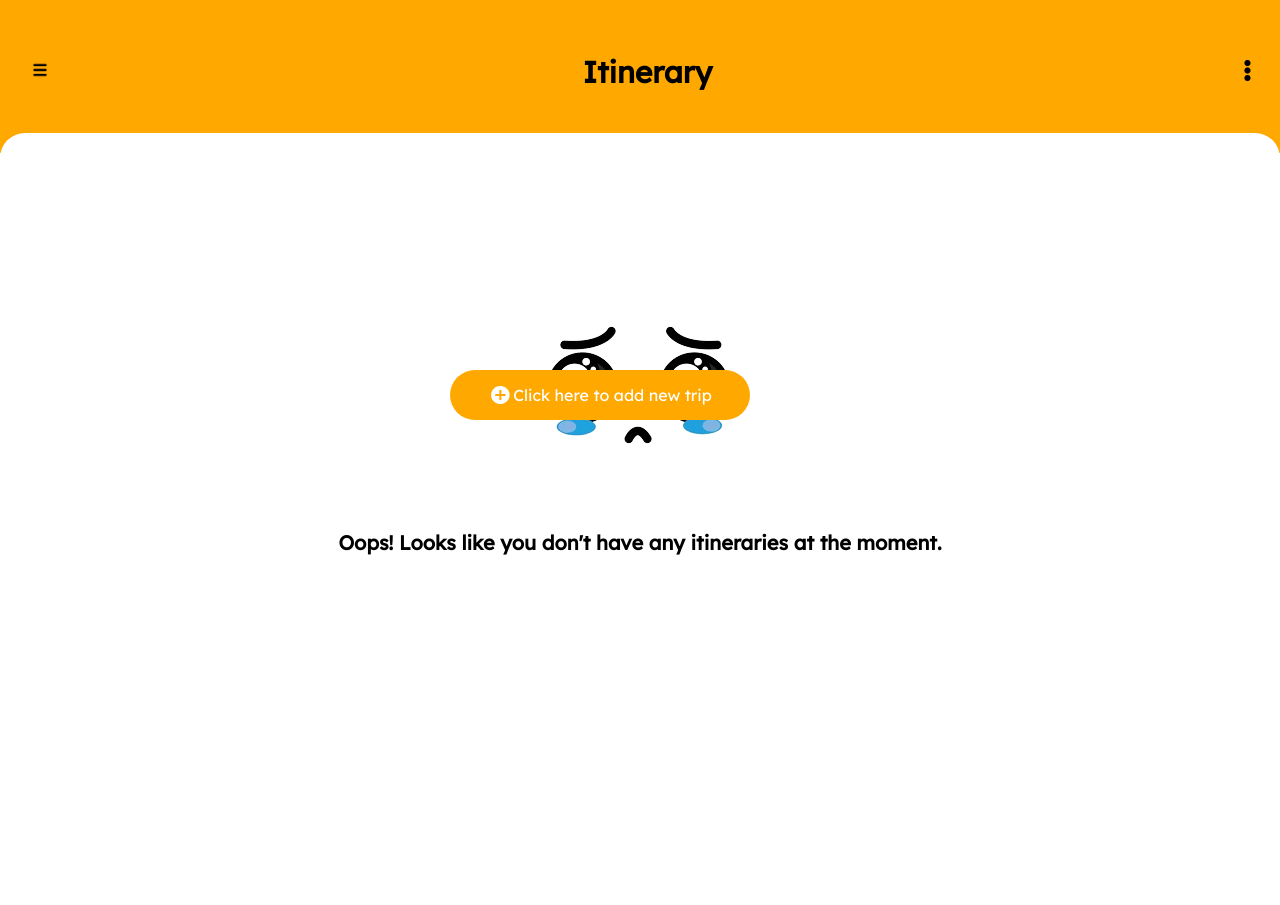
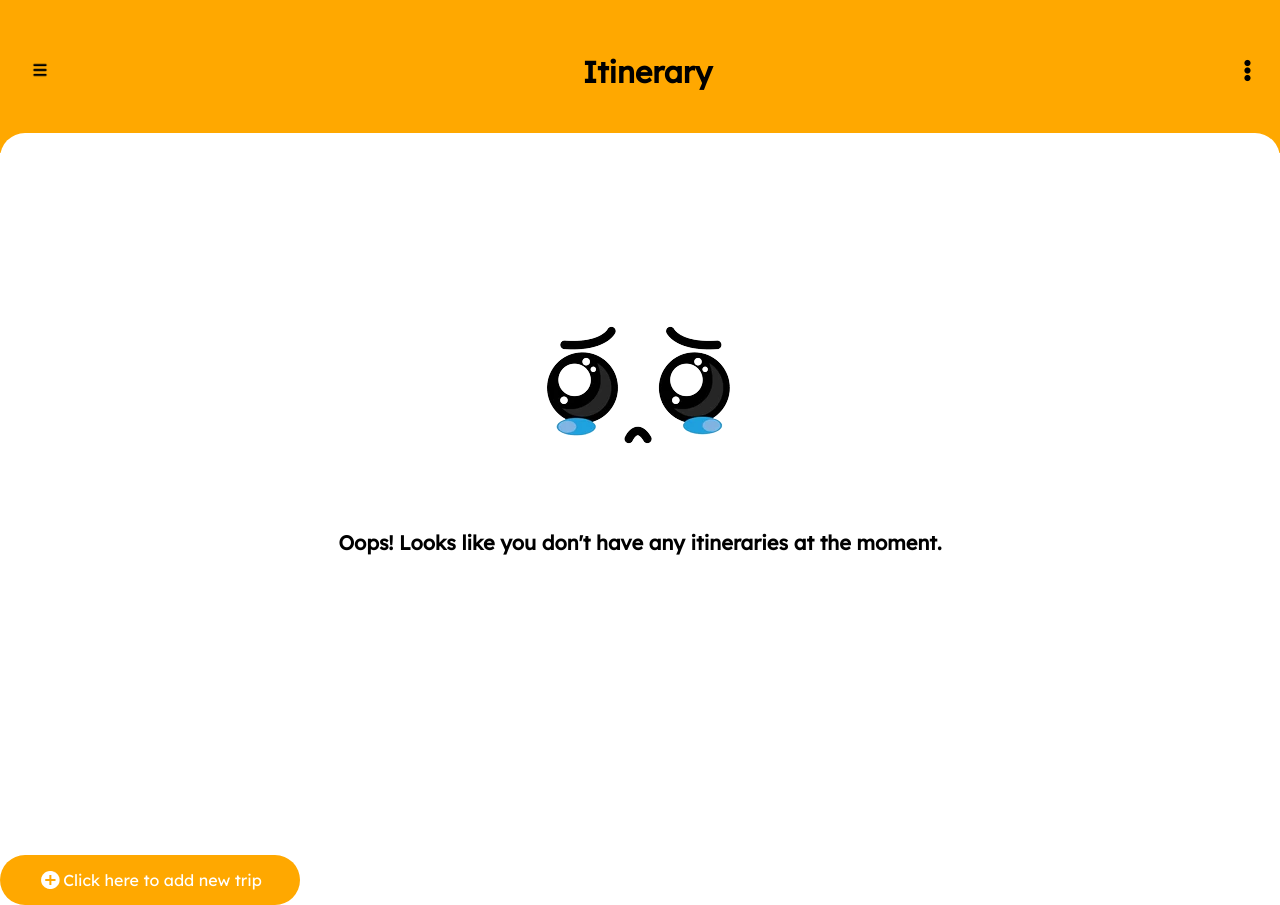
Before and after one commit to mw1163528384/itinereasy-app, a React (Create React App) app in the folder frontend/: page /homePage in a window 1280 px wide. Before the commit the page ends 800 px from the top, so only its background shows below. Built offline with nearby package versions, Linux system fonts and the light colour scheme; no server answers.

Commit message:
add different scenario

```diff
--- a/frontend/src/App.js
+++ b/frontend/src/App.js
@@ -1,5 +1,6 @@
 import React from "react";
 import { BrowserRouter, Routes, Route } from "react-router-dom";
+import { ScenarioProvider } from "./contexts/ScenarioContext";
 import { NewTrip } from "./pages/NewTrip";
 import { TypeOfTrip } from "./pages/TypeOfTrip";
 import { NewTripDetail } from "./pages/NewTripDetail";
@@ -7,15 +8,14 @@ import { NewTripActivities } from "./pages/NewTripActivities";
 import { NewTripFood } from "./pages/NewTripFood";
 import { NewTripGenerate } from "./pages/NewTripGenerate";
 import { HomePage } from "./pages/HomePage";
-import { ItineraryPage } from "./pages/testingchar";
 import { LoginPage } from "./pages/LoginPage";
 import { WelcomePage } from "./pages/WelcomePage";
 
 function App() {
   return(
+    <ScenarioProvider>
       <BrowserRouter>
         <Routes>
-        <Route path="testing" element={<ItineraryPage/>}></Route>
           <Route path="homePage" element={<HomePage/>}></Route>
           <Route path="newTrip" element={<NewTrip/>}></Route>
           <Route path="tripType" element={<TypeOfTrip/>}></Route>
@@ -27,6 +27,7 @@ function App() {
           <Route path="welcomePage" element={<WelcomePage/>}></Route>
         </Routes>
       </BrowserRouter>
+    </ScenarioProvider>
   );
 }
 
--- a/frontend/src/components/AddTripButton.jsx
+++ b/frontend/src/components/AddTripButton.jsx
@@ -1,6 +1,7 @@
 import React from 'react';
 import { useNavigate } from 'react-router-dom';
 import add_ring from '../assets/images/add_ring_fill.png';
+import '../styles/AddTripButton.css';
 
 
 function AddTripButton() {
--- /dev/null
+++ b/frontend/src/contexts/ScenarioContext.js
@@ -0,0 +1,22 @@
+import React, { createContext, useContext, useState } from 'react';
+
+const ScenarioContext = createContext();
+
+export const useScenario = () => {
+    return useContext(ScenarioContext);
+}
+
+export const ScenarioProvider = ({ children }) => {
+    const [scenarioNumber, setScenarioNumber] = useState(null);
+
+    const value = {
+        scenarioNumber,
+        setScenarioNumber,
+    };
+
+    return (
+        <ScenarioContext.Provider value={value}>
+            {children}
+        </ScenarioContext.Provider>
+    );
+}
--- a/frontend/src/pages/HomePage.jsx
+++ b/frontend/src/pages/HomePage.jsx
@@ -11,21 +11,20 @@ import { HomePageHeader } from '../components/HomePageHeader';
 import { EventDetail } from '../components/EventDetail';
 import { EventEdit } from '../components/EventDetailEdit';
 import { EventBox } from '../components/EventBox';
-import { useLocation } from 'react-router-dom';
+import { useScenario } from '../contexts/ScenarioContext';
 
 
 const HomePage = () => {
     const [generatedItinerary,setGenerateditinerary] = useState(null);
-    const { state } = useLocation();
-    const scenarioNumber = state?.scenarioNumber || null;
+    const { scenarioNumber } = useScenario();
     const [events, setEvents] = useState([]);
+    const [scenarioStartDate, setScenarioStartDate] = useState(new Date());
     const [isEventDetailOpen, setEventDetailOpen] = useState(false);
     const [isEventDetailEditOpen, setEventDetailEditOpen] = useState(false);
     const [selectedEvent, setSelectedEvent] = useState(null);
     const [isLoading, setIsLoading] = useState(true);
     const [pageToggle, setpageToggle] = useState(false);
     const localizer = momentLocalizer(moment);
-
 
 
     const fetchData = () => {
@@ -41,6 +40,12 @@ const HomePage = () => {
             .then((generatedItinerary) => {
                 console.log('Itinerary Data:', generatedItinerary);
                 setGenerateditinerary(generatedItinerary);
+                let allDates = [];
+                for(let scenario of generatedItinerary){
+                    allDates = [...allDates, ...Object.keys(scenario)];
+                }
+                allDates.sort();
+                setScenarioStartDate(new Date(allDates[0].split("-").reverse().join("-")));
             })
             .catch((error) => {
                 setIsLoading(false);
@@ -94,8 +99,8 @@ const HomePage = () => {
                                     console.log('End time init:', parseInt(endHours),endMinutes);
 
                                     // Adjust hours based on AM/PM
-                                    const startHoursAdjusted = startAmPm.toUpperCase() === 'PM' && parseInt(startHours) != 12 ? parseInt(startHours) + 12 : startHours;
-                                    const endHoursAdjusted = endAmPm.toUpperCase() === 'PM' && parseInt(endHours) != 12 ? parseInt(endHours) + 12 : endHours;
+                                    const startHoursAdjusted = startAmPm.toUpperCase() === 'PM' && parseInt(startHours) !== 12 ? parseInt(startHours) + 12 : startHours;
+                                    const endHoursAdjusted = endAmPm.toUpperCase() === 'PM' && parseInt(endHours) !== 12 ? parseInt(endHours) + 12 : endHours;
                                     console.log('Start time:', startHoursAdjusted,startMinutes);
                                     console.log('End time:', endHoursAdjusted,endMinutes);
 
@@ -167,7 +172,6 @@ const HomePage = () => {
     return (
         <div>
             <HomePageHeader />
-
             {isLoading ? (
                 <div>Fetching itinerary data...</div> // Display loading message while data is being fetched
             ) : pageToggle? (
@@ -185,6 +189,7 @@ const HomePage = () => {
                                     event: EventBox
                                 }}
                                 onSelectEvent={handleEventClick}
+                                defaultDate={scenarioStartDate}
                             />
 
                             <Modal
@@ -213,6 +218,8 @@ const HomePage = () => {
                             </Modal>
                         </div>
                 ) :  (
+
+
                     <div className='homepage-body-new'>
                         <div className='sorry_img_container'>
                             <img src={sorry_img} alt='sorry_img'/>
@@ -224,6 +231,7 @@ const HomePage = () => {
 
                         <AddTripButton className="homepage-addtripBtn"/>
                     </div>
+
                 )
             }
         </div>
--- a/frontend/src/pages/NewTripActivities.jsx
+++ b/frontend/src/pages/NewTripActivities.jsx
@@ -74,7 +74,16 @@ const NewTripActivities = () => {
           <div className='new-activities-box'>
             {activities.map((activity, index) => (
               <div key={index} className='new-activities-content'>
-              {activity}
+                {activity}
+                <button
+                  onClick={() => {
+                    const newActivities = [...activities];
+                    newActivities.splice(index, 1);
+                    setActivities(newActivities);
+                  }}
+                >
+                  x
+                </button>
               </div>
             ))}
           </div>
@@ -87,7 +96,18 @@ const NewTripActivities = () => {
               onKeyDown={handleKeyDown}
               placeholder='Type here to add activities'
             />
+            <button
+              onClick={() => {
+                if (currentActivity.trim() !== '') {
+                  setActivities((prevActivities) => [...prevActivities, currentActivity]);
+                  setCurrentActivity(''); // Clear the input after adding the activity
+                }
+              }}
+            >
+              Add activity
+            </button>
           </label>
+
 
           <NewTripFooter handleBack={handleBack} handleNext={handleNext} />
         </div>
--- a/frontend/src/pages/TypeOfTrip.jsx
+++ b/frontend/src/pages/TypeOfTrip.jsx
@@ -2,10 +2,12 @@ import React, {useState} from 'react';
 import { useNavigate } from "react-router-dom";
 import '../styles/TypeOfTrip.css';
 import closeIcon from '../assets/images/close-icon.png';
+import { useScenario } from '../contexts/ScenarioContext';
 
 const TypeOfTrip = () => {
     const navigate = useNavigate();
     const [selectedButton, setSelectedButton] = useState(null);
+    const { setScenarioNumber } = useScenario();
     const [location, setLocation] = useState('');
     const [activeButton, setActiveButton] = useState(null); // new state
 
@@ -34,7 +36,8 @@ const TypeOfTrip = () => {
 
       const handleGo = async() => {
         const scenarioNumber = determineScenarioNumber();
-        navigate("/tripDetail", {state: {scenarioNumber}});
+        setScenarioNumber(scenarioNumber);
+        navigate("/tripDetail");
     }
 
     return (
--- /dev/null
+++ b/frontend/src/styles/AddTripButton.css
@@ -0,0 +1,14 @@
+.addTrip-btn {
+    width: 300px;
+    height: 50px;
+    border-color: transparent;
+    border-radius: 25px;
+    background-color: #FFA800;
+    color: #FFFFFF;
+    font-size: 16px;
+    text-align: center;
+    font-family: "CustomFont";
+    display: flex;
+    justify-content: center;
+    align-items: center;
+}
--- a/frontend/src/styles/HomePage.css
+++ b/frontend/src/styles/HomePage.css
@@ -20,23 +20,11 @@ html, .body {
     margin-top: 40px;
 }
 
-.addTrip-btn {
-    width: 300px;
-    height: 50px;
-    border-color: transparent;
-    border-radius: 25px;
-    background-color: #FFA800;
-    color: #FFFFFF;
-    font-size: 16px;
-    text-align: center;
-    font-family: "CustomFont";
-    position: fixed;
-    left: 50%;
-    bottom: 80px;
-    display: flex;
+.homepage-addtripBtn {
+    display: fixed;
     justify-content: center;
     align-items: center;
-    transform: translateX(-50%);
+    transform: translate(-300px, 300px);
 }
 
 .homepage-header-container {
--- a/frontend/src/styles/MenuBar.css
+++ b/frontend/src/styles/MenuBar.css
@@ -112,5 +112,5 @@ img[alt="signout-icon"] {
 }
 
 .addTrip-btn {
-    transform: translate(-190px, -300px);
+    transform: translateY(300px);
 }
```
Lines whose indentation alone changed are shown as unchanged.
